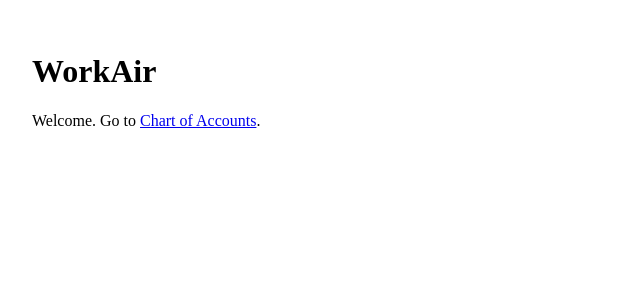
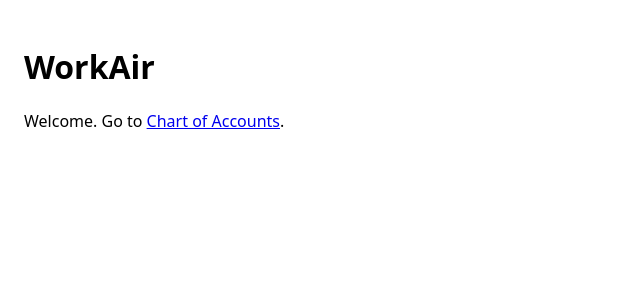
Before and after one commit to Odinson1507/workair-next, a Next.js app: page / in a window 1280 px wide. Shown: the top 300 px of the page, without its empty margins (0-640 px from the left). Built offline with nearby package versions, Linux system fonts and the light colour scheme.

Commit message:
Create layout.jsx

```diff
--- /dev/null
+++ b/app/layout.jsx
@@ -0,0 +1,14 @@
+export const metadata = {
+  title: 'WorkAir',
+  description: 'Finance-first mini ERP',
+};
+
+export default function RootLayout({ children }) {
+  return (
+    <html lang="en">
+      <body style={{ margin: 0, fontFamily: 'system-ui, Arial, sans-serif' }}>
+        {children}
+      </body>
+    </html>
+  );
+}
```
